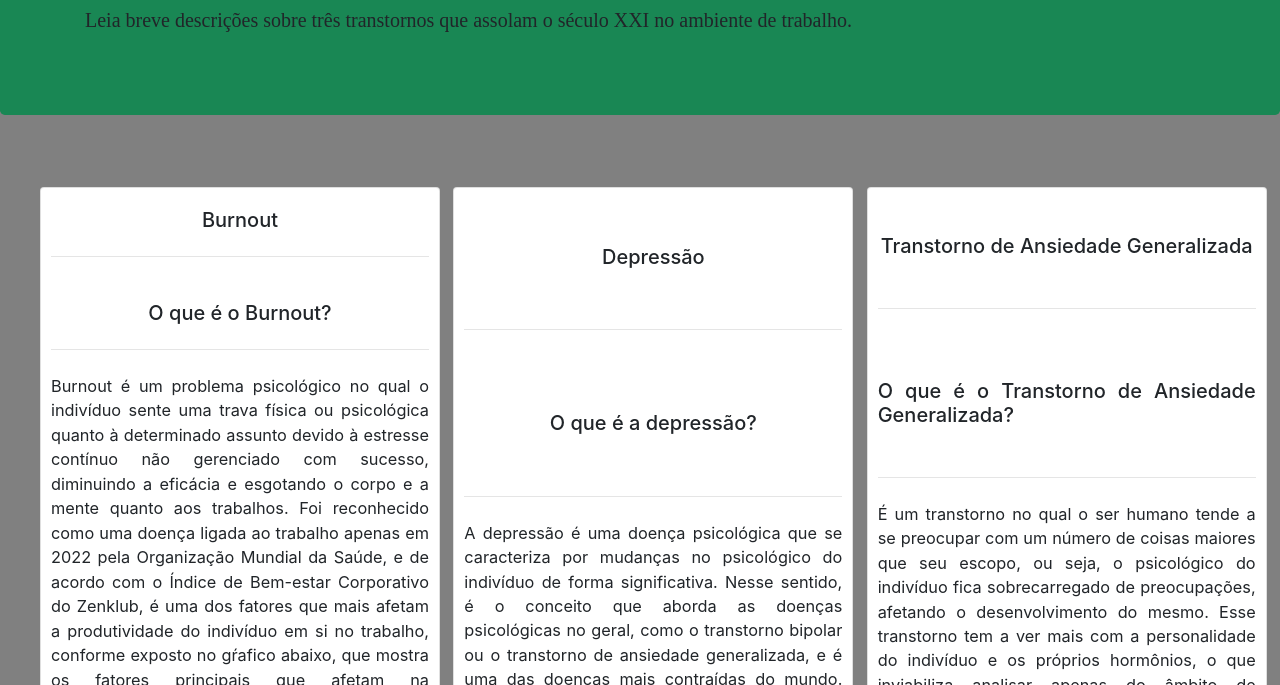
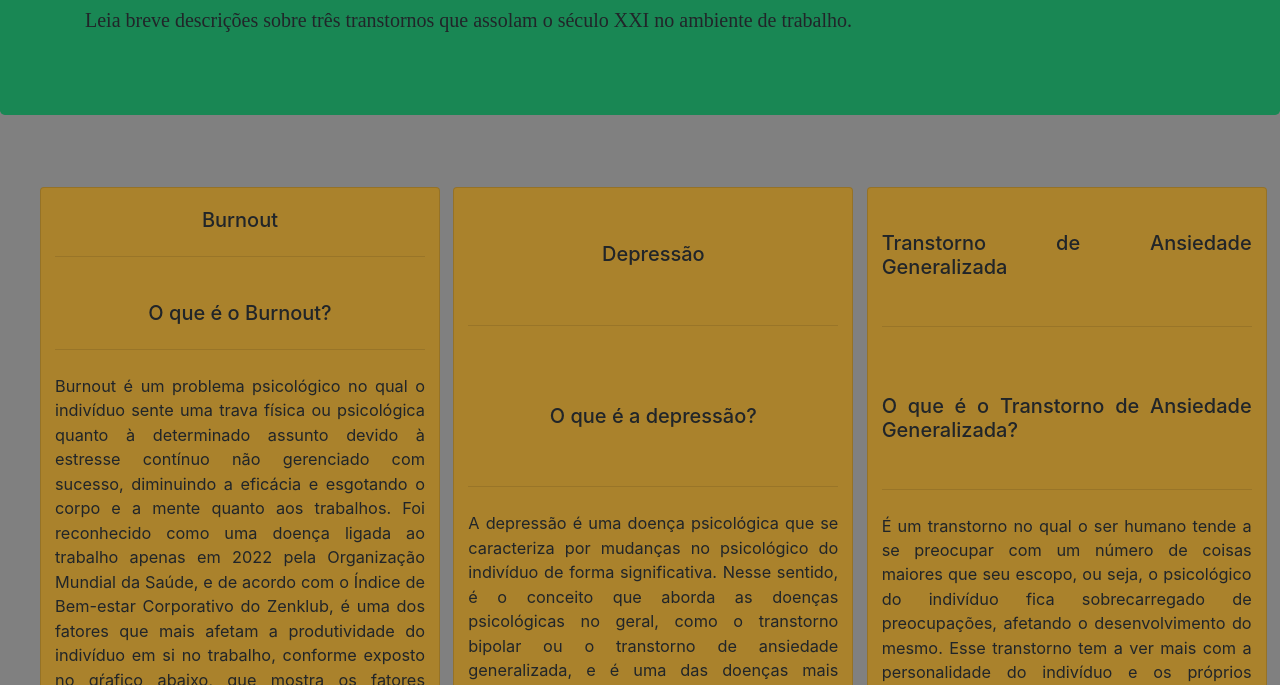
Before and after one commit to Tsumioshino/site_html_css_psi, a plain HTML site: page index.html in a window 1280 px wide. Shown: the part 115-800 px from the top of the page. Drawn offline with nearby package versions, Linux system fonts and the light colour scheme.

Commit message:
Add files via upload

```diff
--- a/index.css
+++ b/index.css
@@ -15,9 +15,10 @@
   row-gap: 8px;
   width: 25rem;
   border-radius: 80px;
-  padding-left: 10px;
-  padding-right: 10px;
+  padding-left: 14px;
+  padding-right: 14px;
   font-size: 102%;
+
 }
 .thecard-title {
   margin:auto;
--- a/index.html
+++ b/index.html
@@ -38,7 +38,7 @@
   </header>
 
   <div class="wrapper-main-card">
-    <div class="card">
+    <div class="card"   style="background-color: rgb(170, 130, 44)";>
       <h5 class="thecard-title">Burnout</h5>
       <hr>
       <h5 class="thecard-title">O que é o Burnout?</h5>
@@ -107,7 +107,7 @@
       </div>
 
     </div>
-    <div class="card">
+    <div class="card"   style="background-color: rgb(170, 130, 44)";>
       <h5 class="thecard-title">Depressão</h5>
       <hr>
       <h5 class="thecard-title">O que é a depressão?</h5>
@@ -128,7 +128,6 @@
       </div>
       <br>
       <hr>
-
       <h5 class="thecard-title">Como podem surgir no ambiente de trabalho?</h5>
       <hr>
       <div class="thecard-body">
@@ -172,7 +171,7 @@
           ativação comportamental ou até medicamentos antidepressivos.</p>
       </div>
     </div>
-    <div class="card">
+    <div class="card"   style="background-color: rgb(170, 130, 44)";>
       <h5 class="thecard-title">Transtorno de Ansiedade Generalizada </h5>
       <hr>
       <h5 class="thecard-title">O que é o Transtorno de Ansiedade Generalizada?</h5>
```
